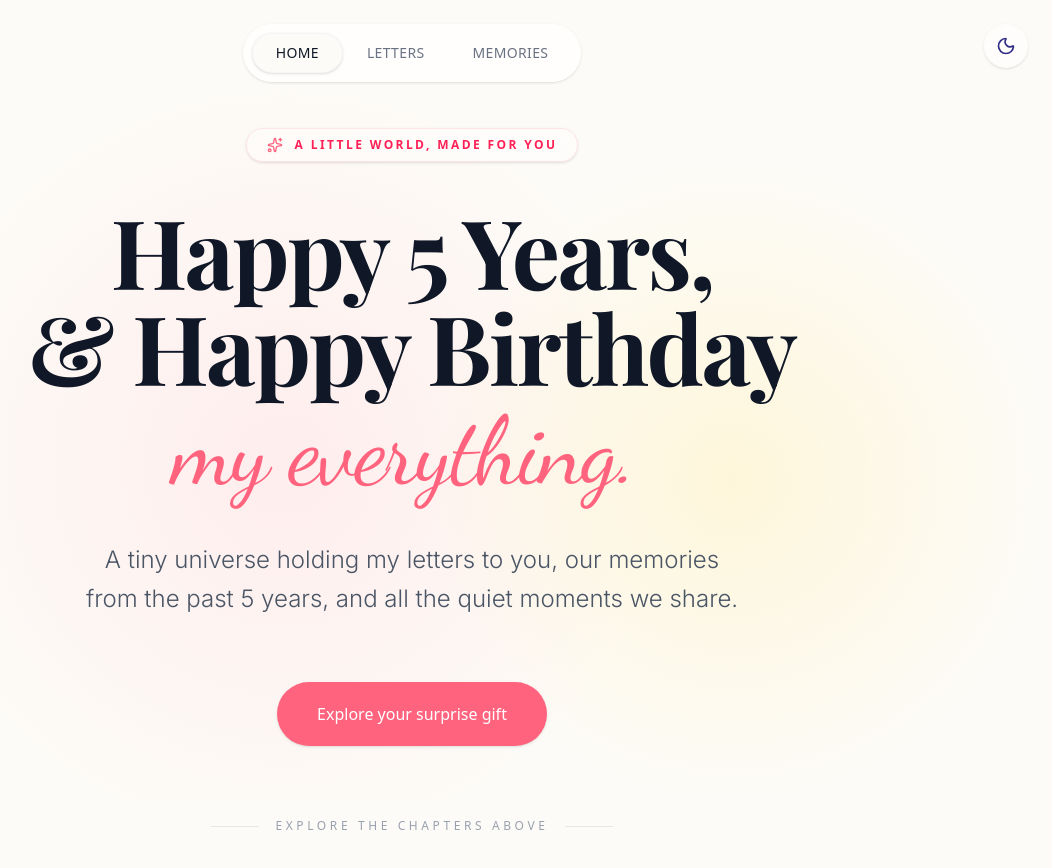
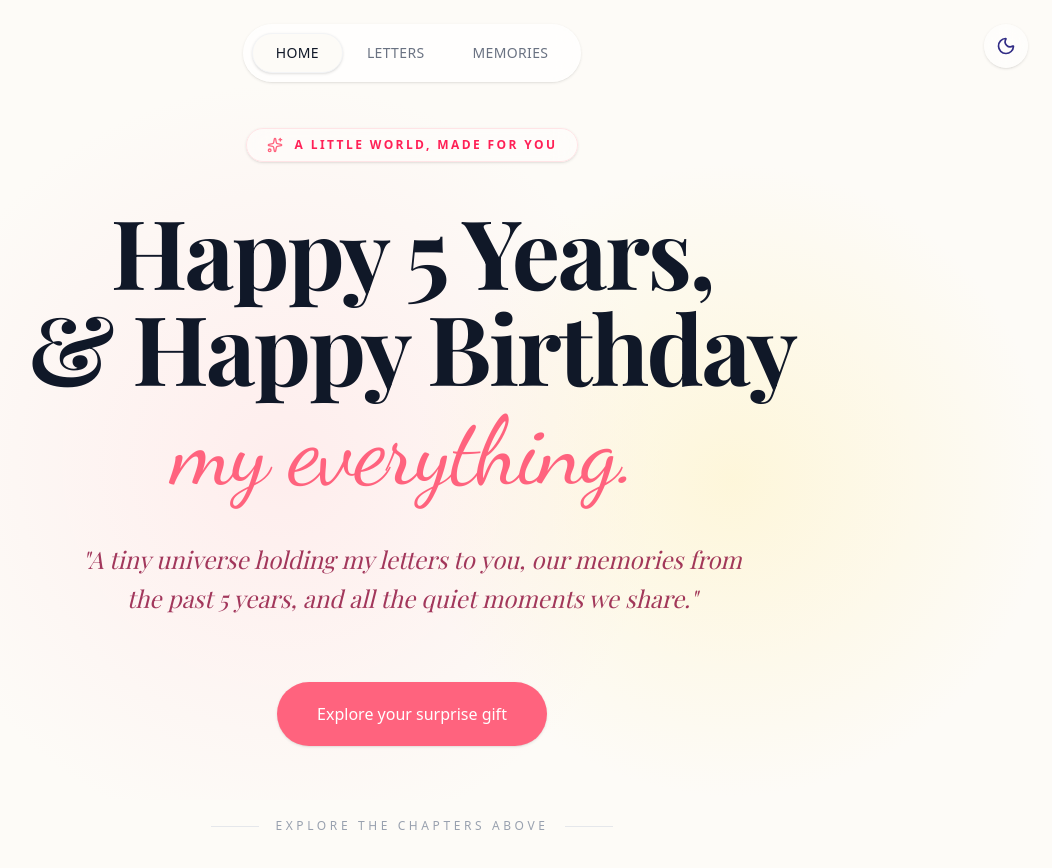
Before and after one commit to zaidh-mech/birthday-website, a Next.js app: page / in a window 1280 px wide. Shown: the top 868 px of the page, without its empty margins (228-1280 px from the left). Built offline with nearby package versions, Linux system fonts and the light colour scheme; a web font is replaced by a local one.

Commit message:
style: change intro paragraph to a romantic serif font and style it as a quote

```diff
--- a/src/app/page.tsx
+++ b/src/app/page.tsx
@@ -42,8 +42,8 @@ export default function Home() {
           <span className="font-cursive font-normal pr-4 transition-colors duration-1000 text-rose-400 dark:text-purple-300">my everything.</span>
         </motion.h1>
 
-        <motion.p variants={itemVars} className="font-sans text-xl md:text-2xl leading-relaxed font-light max-w-2xl mx-auto transition-colors duration-1000 text-gray-600 dark:text-gray-300">
-          A tiny universe holding my letters to you, our memories from the past 5 years, and all the quiet moments we share.
+        <motion.p variants={itemVars} className="font-serif italic text-xl md:text-2xl leading-relaxed text-rose-900/80 dark:text-rose-100/80 max-w-2xl mx-auto transition-colors duration-1000">
+          &quot;A tiny universe holding my letters to you, our memories from the past 5 years, and all the quiet moments we share.&quot;
         </motion.p>
 
         <motion.div variants={itemVars} className="pt-6">
```
